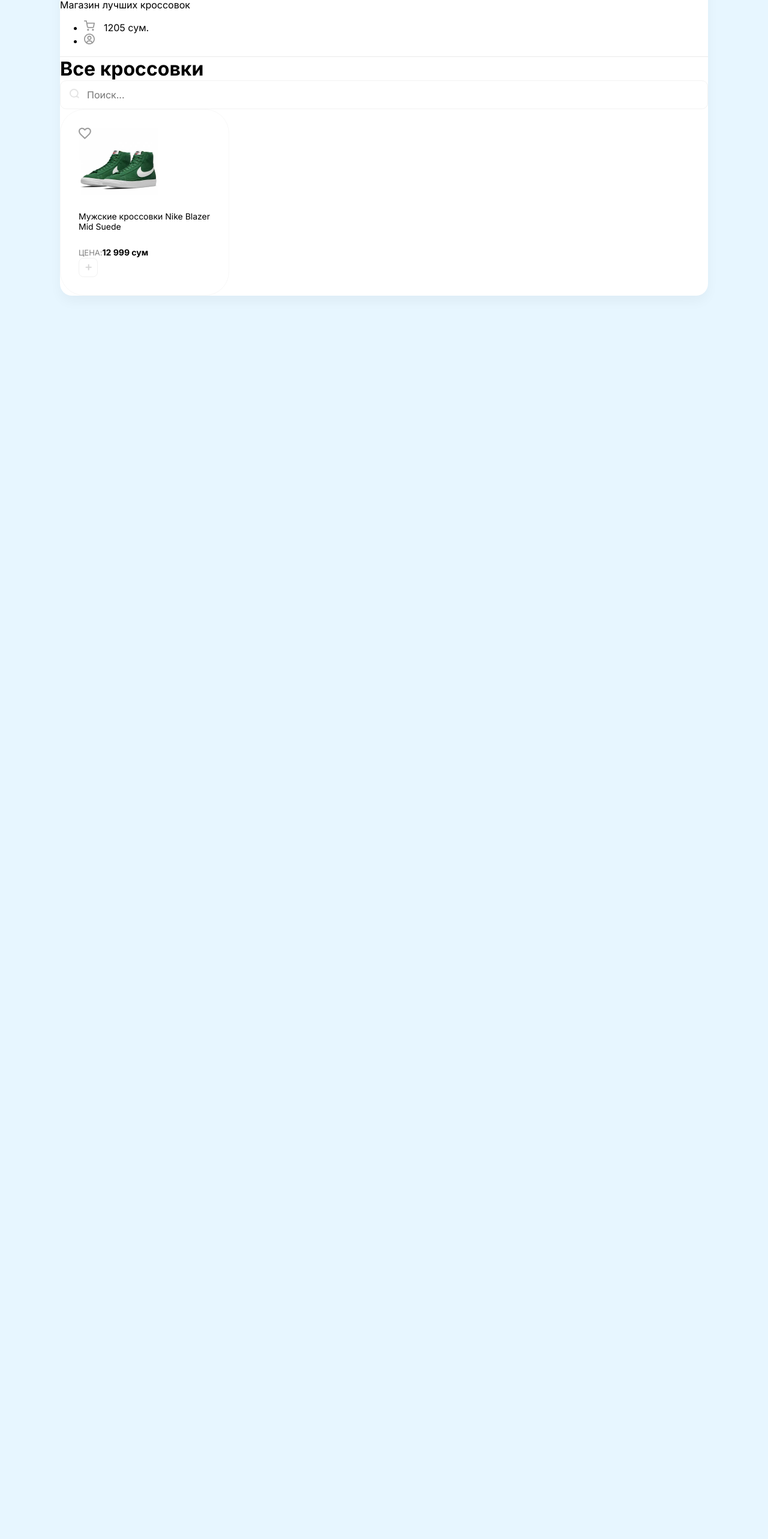
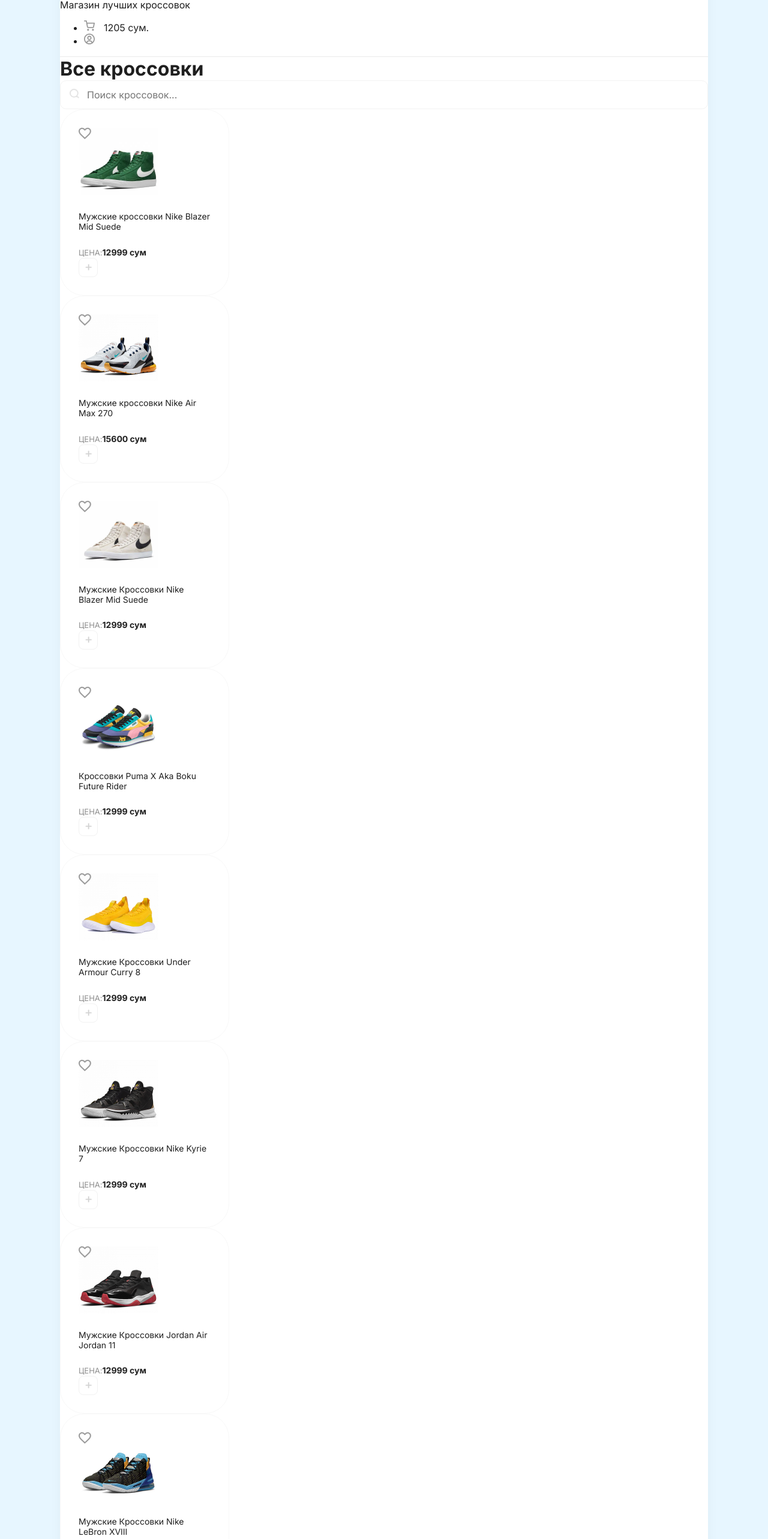
Before and after one commit to CerberStrix/Tashkent-Sneakers, a React (Create React App) app: page / in a window 1280 px wide. Shown: the part 119-2685 px from the top of the page at 60% size. Before the commit the page ends 800 px from the top, so only its background shows below. Built offline with nearby package versions, Linux system fonts and the light colour scheme.

Commit message:
add scss module

```diff
--- a/public/index.html
+++ b/public/index.html
@@ -16,7 +16,6 @@
     <title>Tashkent Sneakers</title>
   </head>
   <body>
-    <noscript>You need to enable JavaScript to run this app.</noscript>
     <div id="root"></div>
   </body>
 </html>
--- a/src/App.js
+++ b/src/App.js
@@ -1,4 +1,63 @@
 import { Card, Header, Drawer } from './components';
+
+const items = [
+  {
+    title: 'Мужские кроссовки Nike Blazer Mid Suede',
+    price: 12999,
+    imageUrl: '/img/sneakers/1.jpg',
+  },
+  { title: 'Мужские кроссовки Nike Air Max 270', price: 15600, imageUrl: '/img/sneakers/2.jpg' },
+  {
+    title: 'Мужские Кроссовки Nike Blazer Mid Suede',
+    price: 12999,
+    imageUrl: '/img/sneakers/3.jpg',
+  },
+  {
+    title: 'Кроссовки Puma X Aka Boku Future Rider',
+    price: 12999,
+    imageUrl: '/img/sneakers/4.jpg',
+  },
+  {
+    title: 'Мужские Кроссовки Under Armour Curry 8',
+    price: 12999,
+    imageUrl: '/img/sneakers/5.jpg',
+  },
+  {
+    title: 'Мужские Кроссовки Nike Kyrie 7',
+    price: 12999,
+    imageUrl: '/img/sneakers/6.jpg',
+  },
+  {
+    title: 'Мужские Кроссовки Jordan Air Jordan 11',
+    price: 12999,
+    imageUrl: '/img/sneakers/7.jpg',
+  },
+  {
+    title: 'Мужские Кроссовки Nike LeBron XVIII',
+    price: 12999,
+    imageUrl: '/img/sneakers/8.jpg',
+  },
+  {
+    title: 'Мужские Кроссовки Nike Lebron XVIII Low',
+    price: 12999,
+    imageUrl: '/img/sneakers/9.jpg',
+  },
+  {
+    title: 'Мужские Кроссовки Nike Blazer Mid Suede',
+    price: 12999,
+    imageUrl: '/img/sneakers/10.jpg',
+  },
+  {
+    title: 'Кроссовки Puma X Aka Boku Future Rider',
+    price: 12999,
+    imageUrl: '/img/sneakers/11.jpg',
+  },
+  {
+    title: 'Мужские Кроссовки Nike Kyrie Flytrap IV',
+    price: 12999,
+    imageUrl: '/img/sneakers/12.jpg',
+  },
+];
 
 function App() {
   return (
@@ -10,11 +69,13 @@
           <h1>Все кроссовки</h1>
           <div className="search-block d-flex">
             <img src="/img/search.svg" alt="search" />
-            <input placeholder="Поиск..." />
+            <input placeholder="Поиск кроссовок..." />
           </div>
         </div>
         <div className="d-flex">
-          <Card />
+          {items.map(({ title, price, imageUrl }, index) => (
+            <Card key={`title_${index}`} title={title} price={price} imageUrl={imageUrl} />
+          ))}
         </div>
       </div>
     </div>
--- /dev/null
+++ b/src/components/Card/Card.module.scss
@@ -0,0 +1,33 @@
+.card {
+  border: 1px solid #f8f8f8;
+  padding: 30px;
+  width: 220px;
+  border-radius: 40px;
+  margin-right: 30px;
+  transition: box-shadow 0.2s ease-in-out, transform 0.2s ease-in-out;
+
+  &:hover {
+    box-shadow: 0px 14px 35px rgba(0, 0, 0, 0.06);
+    transform: translateY(-5px);
+  }
+
+  .favorite {
+    position: absolute;
+    cursor: pointer;
+  }
+
+  span {
+    font-size: 13px;
+    opacity: 0.5;
+    text-transform: uppercase;
+  }
+
+  b {
+    font-size: 14px;
+  }
+
+  h5 {
+    font-weight: 400;
+    font-size: 14px;
+  }
+}
--- a/src/components/Card.jsx
+++ b/src/components/Card/index.jsx
@@ -1,18 +1,19 @@
 import React from 'react';
+import styles from './Card.module.scss';
 
-const Card = () => {
+const Card = ({ title, price, imageUrl }) => {
   return (
-    <div className="card">
-      <div className="favorite">
+    <div className={styles.card}>
+      <div className={styles.favorite}>
         <img src="/img/heart.svg" alt="Favorite" />
       </div>
 
-      <img width={133} height={112} src="/img/sneakers/1.jpg" alt="Sneakers" />
-      <h5>Мужские кроссовки Nike Blazer Mid Suede</h5>
+      <img width={133} height={112} src={imageUrl} alt="Sneakers" />
+      <h5>{title}</h5>
       <div className="d-flex justify-between align-center">
         <div className="d-flex flex-column">
           <span>Цена:</span>
-          <b>12 999 сум</b>
+          <b>{price} сум</b>
         </div>
         <button className="button">
           <img width={11} height={11} src="/img/plus.svg" alt="card" />
--- a/src/index.scss
+++ b/src/index.scss
@@ -1,13 +1,14 @@
 body {
   margin: 0;
   font-family: 'Inter', system-ui;
+  background-color: #e7f6ff;
   -webkit-font-smoothing: antialiased;
   -moz-osx-font-smoothing: grayscale;
-  background-color: #e7f6ff;
 }
 
 * {
   font-family: 'Inter', system-ui;
+  color: rgb(31, 31, 31);
 }
 
 .wrapper {
@@ -32,40 +33,6 @@
 .content {
   h1 {
     margin: 0;
-  }
-}
-
-.card {
-  border: 1px solid #f8f8f8;
-  padding: 30px;
-  width: 220px;
-  border-radius: 40px;
-  margin-right: 30px;
-  transition: box-shadow 0.2s ease-in-out, transform 0.2s ease-in-out;
-
-  &:hover {
-    box-shadow: 0px 14px 35px rgba(0, 0, 0, 0.06);
-    transform: translateY(-5px);
-  }
-
-  .favorite {
-    position: absolute;
-    cursor: pointer;
-  }
-
-  span {
-    font-size: 13px;
-    opacity: 0.5;
-    text-transform: uppercase;
-  }
-
-  b {
-    font-size: 14px;
-  }
-
-  h5 {
-    font-weight: 400;
-    font-size: 14px;
   }
 }
 
```
